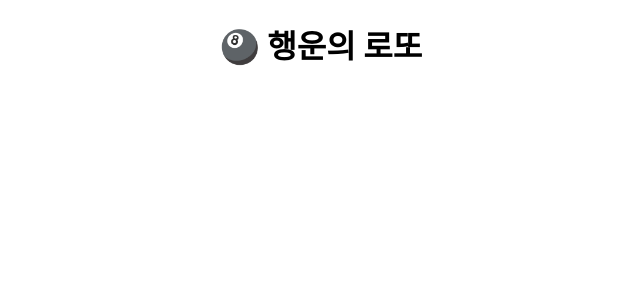
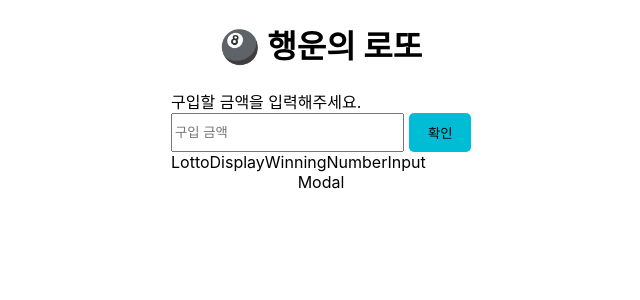
Before and after one commit to woowacourse/react-lotto, a React (Create React App) app: page / in a window 1280 px wide. Shown: the top 300 px of the page, without its empty margins (319-959 px from the left). Built offline with nearby package versions, Linux system fonts and the light colour scheme.

Commit message:
feat: PurchaseInput 레이아웃 추가
Co-authored-by: zereight <zereight@users.noreply.github.com>

```diff
--- a/src/Components/App.js
+++ b/src/Components/App.js
@@ -3,6 +3,8 @@ import styled from "styled-components";
 import GlobalStyles from "../Styles/GlobalStyles";
 
 import Header from "./Header";
+import Main from "./Main";
+import Modal from "./Modal";
 
 const Container = styled.div`
   display: flex;
@@ -16,6 +18,8 @@ export default class App extends Component {
         <GlobalStyles />
         <Container>
           <Header />
+          <Main />
+          <Modal />
         </Container>
       </>
     );
--- /dev/null
+++ b/src/Components/LottoDisplay.js
@@ -0,0 +1,7 @@
+import React, { Component } from "react";
+
+export default class LottoDisplay extends Component {
+  render() {
+    return <>LottoDisplay</>;
+  }
+}
--- /dev/null
+++ b/src/Components/Main.js
@@ -0,0 +1,23 @@
+import React, { Component } from "react";
+import styled from "styled-components";
+
+import PurchaseInput from "./PurchaseInput";
+import LottoDisplay from "./LottoDisplay";
+import WinningNumberInput from "./WinningNumberInput";
+
+const Container = styled.div`
+  width: 23vw;
+  min-width: 300px;
+`;
+
+export default class Main extends Component {
+  render() {
+    return (
+      <Container>
+        <PurchaseInput />
+        <LottoDisplay />
+        <WinningNumberInput />
+      </Container>
+    );
+  }
+}
--- /dev/null
+++ b/src/Components/Modal.js
@@ -0,0 +1,7 @@
+import React, { Component } from "react";
+
+export default class Modal extends Component {
+  render() {
+    return <>Modal</>;
+  }
+}
--- /dev/null
+++ b/src/Components/PurchaseInput.js
@@ -0,0 +1,35 @@
+import React, { Component } from "react";
+import styled from "styled-components";
+
+const Form = styled.form`
+  width: 100%;
+`;
+
+const Input = styled.input`
+  width: 100%;
+`;
+
+const Button = styled.button`
+  width: 80px;
+  margin-left: 5px;
+  padding: 10px 0;
+  background-color: #00bcd4;
+  border: none;
+  border-radius: 5px;
+  outline: none;
+  cursor: pointer;
+`;
+
+export default class PurchaseInput extends Component {
+  render() {
+    return (
+      <Form>
+        <label htmlFor="purchase-input">구입할 금액을 입력해주세요.</label>
+        <div style={{ display: "flex" }}>
+          <Input id="purchase-input" placeholder="구입 금액" />
+          <Button type="submit">확인</Button>
+        </div>
+      </Form>
+    );
+  }
+}
--- /dev/null
+++ b/src/Components/WinningNumberInput.js
@@ -0,0 +1,7 @@
+import React, { Component } from "react";
+
+export default class WinningNumberInput extends Component {
+  render() {
+    return <>WinningNumberInput</>;
+  }
+}
```
